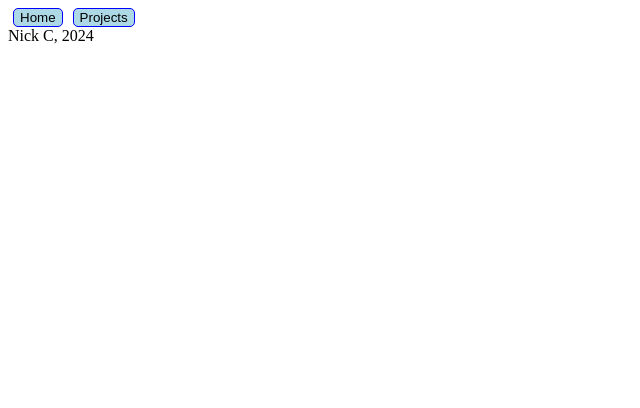
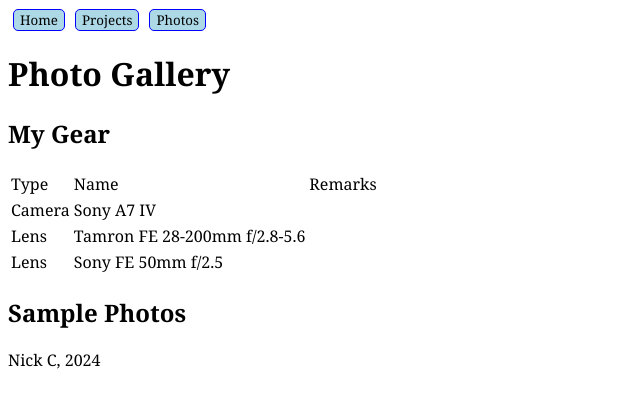
Before and after one commit to solo-nko/homepage, a Vue app: page /photos in a window 1280 px wide. Shown: the top 408 px of the page, without its empty margins (0-640 px from the left). Built offline with nearby package versions, Linux system fonts and the light colour scheme.

Commit message:
Add Photos page

```diff
--- a/index.html
+++ b/index.html
@@ -3,6 +3,7 @@
   <head>
     <meta charset="UTF-8">
     <link rel="icon" href="/favicon.ico">
+    <link rel="stylesheet" href="./src/assets/main.css">
     <meta name="viewport" content="width=device-width, initial-scale=1.0">
     <title>Nick's Homepage</title>
   </head>
--- a/src/App.vue
+++ b/src/App.vue
@@ -8,8 +8,8 @@
 
 <script lang="ts">
 import { RouterView } from "vue-router";
-import TheNavigation from "./components/TheNavigation.vue";
-import TheFooter from "./components/TheFooter.vue";
+import TheNavigation from "./components/singles/TheNavigation.vue";
+import TheFooter from "./components/singles/TheFooter.vue";
 
 export default {
 	components: {
--- /dev/null
+++ b/src/assets/main.css
@@ -0,0 +1,3 @@
+* {
+	font-family: Cambria, Cochin, Georgia, Times, 'Times New Roman', serif
+}
--- a/src/components/TheNavigation.vue
+++ b/src/components/singles/TheNavigation.vue
@@ -2,11 +2,12 @@
 	<nav>
 		<NavButton page="home">Home</NavButton>
 		<NavButton page="projects">Projects</NavButton>
+		<NavButton page="photos">Photos</NavButton>
 	</nav>
 </template>
 
 <script lang="ts">
-import NavButton from "./NavButton.vue";
+import NavButton from "../common/NavButton.vue";
 
 export default {
 	components: {
--- a/src/router/index.ts
+++ b/src/router/index.ts
@@ -2,6 +2,7 @@
 
 import HomeView from "../views/HomeView.vue";
 import ProjectsView from "../views/ProjectsView.vue";
+import PhotosView from "../views/PhotosView.vue";
 
 const router = createRouter({
 	history: createWebHistory(),
@@ -17,6 +18,11 @@
 			name: "projects",
 			component: ProjectsView,
 		},
+		{
+			path: "/photos",
+			name: "photos",
+			component: PhotosView,
+		}
 	],
 });
 
--- /dev/null
+++ b/src/views/PhotosView.vue
@@ -0,0 +1,30 @@
+<template>
+	<main>
+		<h1>Photo Gallery</h1>
+		<h2>My Gear</h2>
+		<table>
+			<thead>
+				<tr>
+					<td>Type</td>
+					<td>Name</td>
+					<td>Remarks</td>
+				</tr>
+			</thead>
+			<tbody>
+				<tr>
+					<td>Camera</td>
+					<td>Sony A7 IV</td>
+				</tr>
+				<tr>
+					<td>Lens</td>
+					<td>Tamron FE 28-200mm f/2.8-5.6</td>
+				</tr>
+				<tr>
+					<td>Lens</td>
+					<td>Sony FE 50mm f/2.5</td>
+				</tr>
+			</tbody>
+		</table>
+		<h2>Sample Photos</h2>
+	</main>
+</template>
```
Also changed, not shown: src/components/common/NavButton.vue (renamed from src/components/NavButton.vue), src/components/singles/TheFooter.vue (renamed from src/components/TheFooter.vue).
